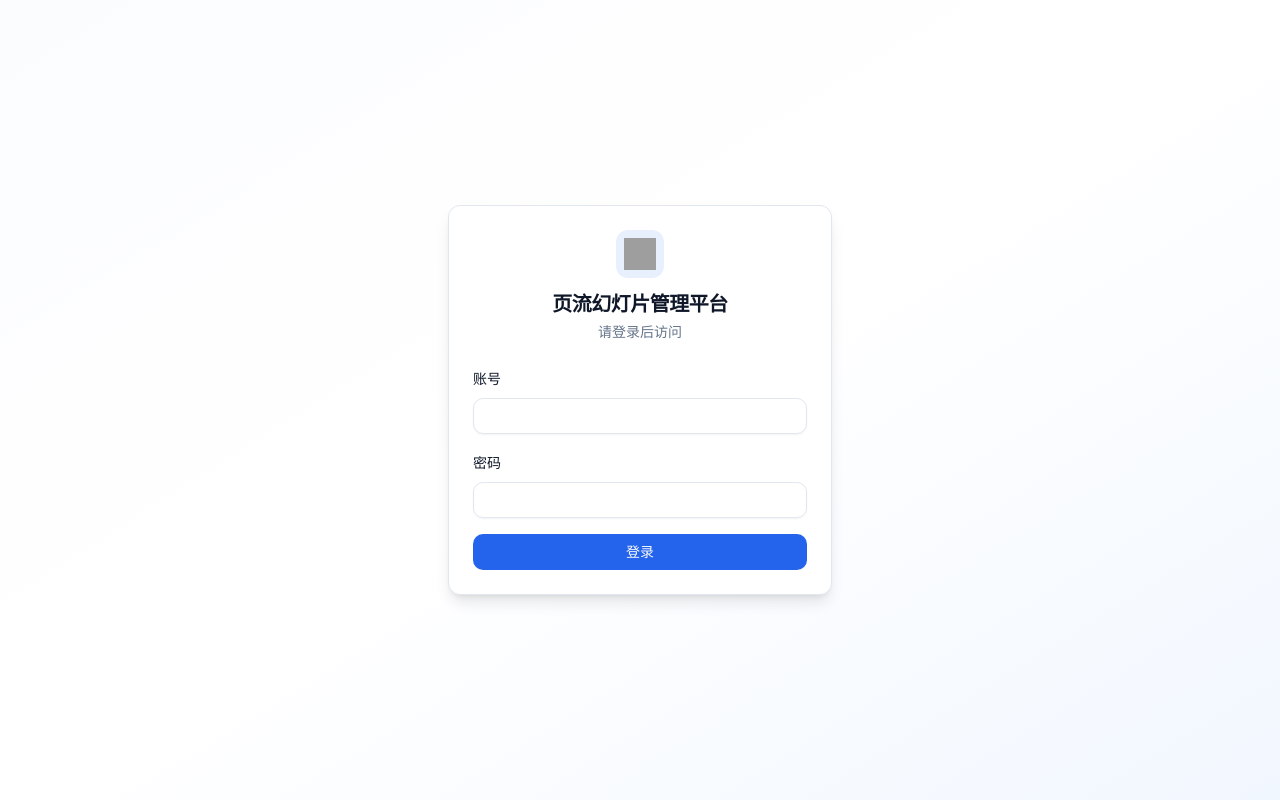
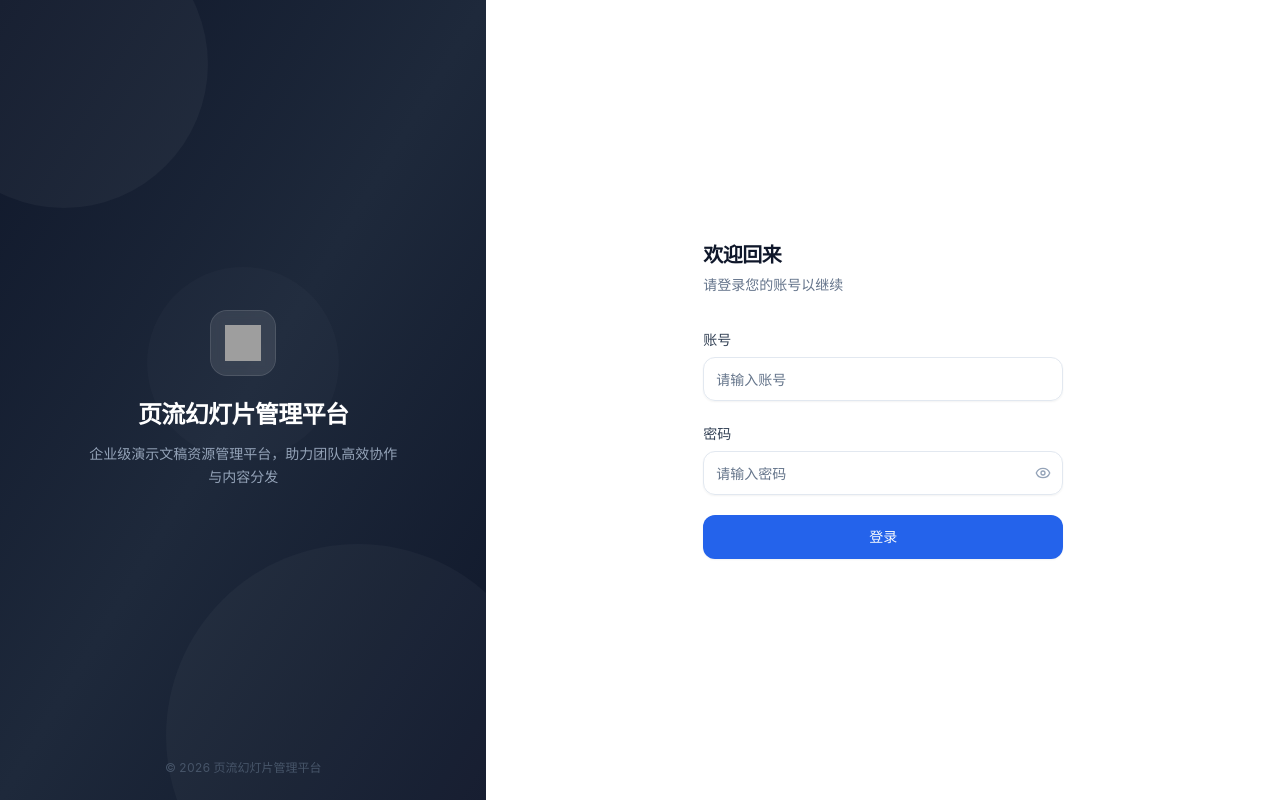
Before and after one commit to HawkonS/slide-flow, a React (Vite) app in the folder web/: page /login in a window 1280 px wide. Built offline with nearby package versions, Linux system fonts and the light colour scheme; no server answers; grey boxes are pictures that could not be loaded.

Commit message:
refactor(web): redesign the login page as a split layout

```diff
--- a/web/src/pages/auth/LoginPage.tsx
+++ b/web/src/pages/auth/LoginPage.tsx
@@ -3,13 +3,12 @@ import { useNavigate, useLocation } from "react-router-dom";
 import { zodResolver } from "@hookform/resolvers/zod";
 import { useForm } from "react-hook-form";
 import { z } from "zod";
-import { Loader2 } from "lucide-react";
+import { Loader2, Eye, EyeOff } from "lucide-react";
 
 import { api } from "@/lib/api";
 import { useAuth } from "@/lib/auth";
 import type { CurrentUser } from "@/lib/types";
 import { Button } from "@/components/ui/button";
-import { Card, CardContent, CardDescription, CardHeader, CardTitle } from "@/components/ui/card";
 import { Input } from "@/components/ui/input";
 import { Label } from "@/components/ui/label";
 import { toast } from "sonner";
@@ -138,54 +137,134 @@ export function LoginPage() {
     window.location.href = authUrl;
   }
 
+  const [showPassword, setShowPassword] = useState(false);
   const isProcessing = submitting || feishuLogging;
 
   return (
-    <div className="flex min-h-screen items-center justify-center bg-gradient-to-br from-muted/30 via-background to-accent/40 p-6">
-      <Card className="w-full max-w-sm shadow-lg">
-        <CardHeader className="space-y-1 text-center">
-          <div className="mx-auto mb-2 flex h-12 w-12 items-center justify-center rounded-xl bg-primary/10">
-            <img src={logoSvgPath} alt="logo" className="h-8 w-8" />
+    <div className="flex min-h-screen">
+      {/* ── 左侧品牌区（桌面端） ── */}
+      <div className="relative hidden overflow-hidden bg-gradient-to-br from-slate-900 via-slate-800 to-slate-900 lg:flex lg:w-[38%] lg:flex-col lg:items-center lg:justify-center">
+        {/* 装饰圆 */}
+        <div className="pointer-events-none absolute -left-20 -top-20 h-72 w-72 rounded-full bg-white/[0.04]" />
+        <div className="pointer-events-none absolute -bottom-32 -right-16 h-96 w-96 rounded-full bg-white/[0.03]" />
+        <div className="pointer-events-none absolute left-1/2 top-1/3 h-48 w-48 -translate-x-1/2 rounded-full bg-white/[0.02]" />
+
+        {/* 品牌内容 */}
+        <div className="relative z-10 flex flex-col items-center px-12 text-center">
+          <div className="mb-6 flex h-16 w-16 items-center justify-center rounded-2xl bg-white/10 ring-1 ring-white/20 backdrop-blur-sm">
+            <img src={logoSvgPath} alt="logo" className="h-9 w-9" />
           </div>
-          <CardTitle className="text-xl">{siteName}</CardTitle>
-          <CardDescription>请登录后访问</CardDescription>
-        </CardHeader>
-        <CardContent>
-          <form onSubmit={form.handleSubmit(onSubmit)} className="space-y-4">
-            <div className="space-y-2">
-              <Label htmlFor="username">账号</Label>
-              <Input id="username" autoComplete="username" {...form.register("username")} disabled={isProcessing} />
+          <h1 className="mb-3 text-2xl font-bold tracking-tight text-white">
+            {siteName}
+          </h1>
+          <p className="max-w-xs text-sm leading-relaxed text-slate-400">
+            企业级演示文稿资源管理平台，助力团队高效协作与内容分发
+          </p>
+        </div>
+
+        {/* 底部版权 */}
+        <p className="absolute bottom-6 text-xs text-slate-600">
+          &copy; {new Date().getFullYear()} {siteName}
+        </p>
+      </div>
+
+      {/* ── 右侧表单区 ── */}
+      <div className="flex flex-1 flex-col items-center justify-center bg-white px-6 py-12">
+        {/* 移动端顶部 Logo */}
+        <div className="mb-10 flex flex-col items-center gap-3 lg:hidden">
+          <div className="flex h-12 w-12 items-center justify-center rounded-xl bg-primary/10 shadow-sm">
+            <img src={logoSvgPath} alt="logo" className="h-7 w-7" />
+          </div>
+          <span className="text-lg font-semibold tracking-tight text-slate-900">{siteName}</span>
+        </div>
+
+        <div className="w-full max-w-[360px]">
+          {/* 标题 */}
+          <div className="mb-8">
+            <h2 className="text-xl font-semibold tracking-tight text-slate-900">
+              欢迎回来
+            </h2>
+            <p className="mt-1.5 text-sm text-slate-500">请登录您的账号以继续</p>
+          </div>
+
+          <form onSubmit={form.handleSubmit(onSubmit)} className="space-y-5">
+            {/* 账号 */}
+            <div className="space-y-1.5">
+              <Label htmlFor="username" className="text-sm font-medium text-slate-700">
+                账号
+              </Label>
+              <Input
+                id="username"
+                autoComplete="username"
+                {...form.register("username")}
+                disabled={isProcessing}
+                className="h-11 rounded-lg border-slate-200 transition-shadow focus-visible:ring-2"
+                placeholder="请输入账号"
+              />
               {form.formState.errors.username && (
-                <p className="text-xs text-destructive">{form.formState.errors.username.message}</p>
+                <p className="text-xs text-destructive">
+                  {form.formState.errors.username.message}
+                </p>
               )}
             </div>
-            <div className="space-y-2">
-              <Label htmlFor="password">密码</Label>
-              <Input id="password" type="password" autoComplete="current-password" {...form.register("password")} disabled={isProcessing} />
+
+            {/* 密码 */}
+            <div className="space-y-1.5">
+              <Label htmlFor="password" className="text-sm font-medium text-slate-700">
+                密码
+              </Label>
+              <div className="relative">
+                <Input
+                  id="password"
+                  type={showPassword ? "text" : "password"}
+                  autoComplete="current-password"
+                  {...form.register("password")}
+                  disabled={isProcessing}
+                  className="h-11 rounded-lg border-slate-200 pr-10 transition-shadow focus-visible:ring-2"
+                  placeholder="请输入密码"
+                />
+                <button
+                  type="button"
+                  tabIndex={-1}
+                  onClick={() => setShowPassword((v) => !v)}
+                  className="absolute right-3 top-1/2 -translate-y-1/2 text-slate-400 hover:text-slate-600"
+                >
+                  {showPassword ? <EyeOff className="h-4 w-4" /> : <Eye className="h-4 w-4" />}
+                </button>
+              </div>
               {form.formState.errors.password && (
-                <p className="text-xs text-destructive">{form.formState.errors.password.message}</p>
+                <p className="text-xs text-destructive">
+                  {form.formState.errors.password.message}
+                </p>
               )}
             </div>
-            <Button type="submit" className="w-full" disabled={isProcessing}>
-              {submitting ? <Loader2 className="h-4 w-4 animate-spin" /> : null}
+
+            {/* 登录按钮 */}
+            <Button
+              type="submit"
+              className="h-11 w-full rounded-lg text-sm font-medium shadow-sm transition-colors"
+              disabled={isProcessing}
+            >
+              {submitting ? <Loader2 className="mr-1.5 h-4 w-4 animate-spin" /> : null}
               登录
             </Button>
           </form>
 
+          {/* 飞书 SSO */}
           {feishuConfig && (
             <>
-              <div className="relative my-4">
+              <div className="relative my-6">
                 <div className="absolute inset-0 flex items-center">
-                  <span className="w-full border-t" />
+                  <span className="w-full border-t border-slate-200" />
                 </div>
-                <div className="relative flex justify-center text-xs uppercase">
-                  <span className="bg-card px-2 text-muted-foreground">或</span>
+                <div className="relative flex justify-center text-xs">
+                  <span className="bg-white px-3 text-slate-400">或</span>
                 </div>
               </div>
               <Button
                 type="button"
                 variant="outline"
-                className="w-full"
+                className="h-11 w-full rounded-lg border-slate-200"
                 onClick={handleFeishuLogin}
                 disabled={isProcessing}
               >
@@ -193,18 +272,18 @@ export function LoginPage() {
                   <Loader2 className="mr-2 h-4 w-4 animate-spin" />
                 ) : (
                   <svg className="mr-2 h-4 w-4" viewBox="0 0 24 24" fill="none">
-                    <path d="M4.93 4.93l5.66 5.66-2.83 2.83-5.66-5.66a4 4 0 012.83-2.83z" fill="#3370FF"/>
-                    <path d="M19.07 4.93l-5.66 5.66 2.83 2.83 5.66-5.66a4 4 0 00-2.83-2.83z" fill="#3370FF"/>
-                    <path d="M4.93 19.07l5.66-5.66 2.83 2.83-5.66 5.66a4 4 0 01-2.83-2.83z" fill="#3370FF"/>
-                    <path d="M19.07 19.07l-5.66-5.66-2.83 2.83 5.66 5.66a4 4 0 002.83-2.83z" fill="#3370FF"/>
+                    <path d="M4.93 4.93l5.66 5.66-2.83 2.83-5.66-5.66a4 4 0 012.83-2.83z" fill="#3370FF" />
+                    <path d="M19.07 4.93l-5.66 5.66 2.83 2.83 5.66-5.66a4 4 0 00-2.83-2.83z" fill="#3370FF" />
+                    <path d="M4.93 19.07l5.66-5.66 2.83 2.83-5.66 5.66a4 4 0 01-2.83-2.83z" fill="#3370FF" />
+                    <path d="M19.07 19.07l-5.66-5.66-2.83 2.83 5.66 5.66a4 4 0 002.83-2.83z" fill="#3370FF" />
                   </svg>
                 )}
                 飞书登录
               </Button>
             </>
           )}
-        </CardContent>
-      </Card>
+        </div>
+      </div>
     </div>
   );
 }
```
